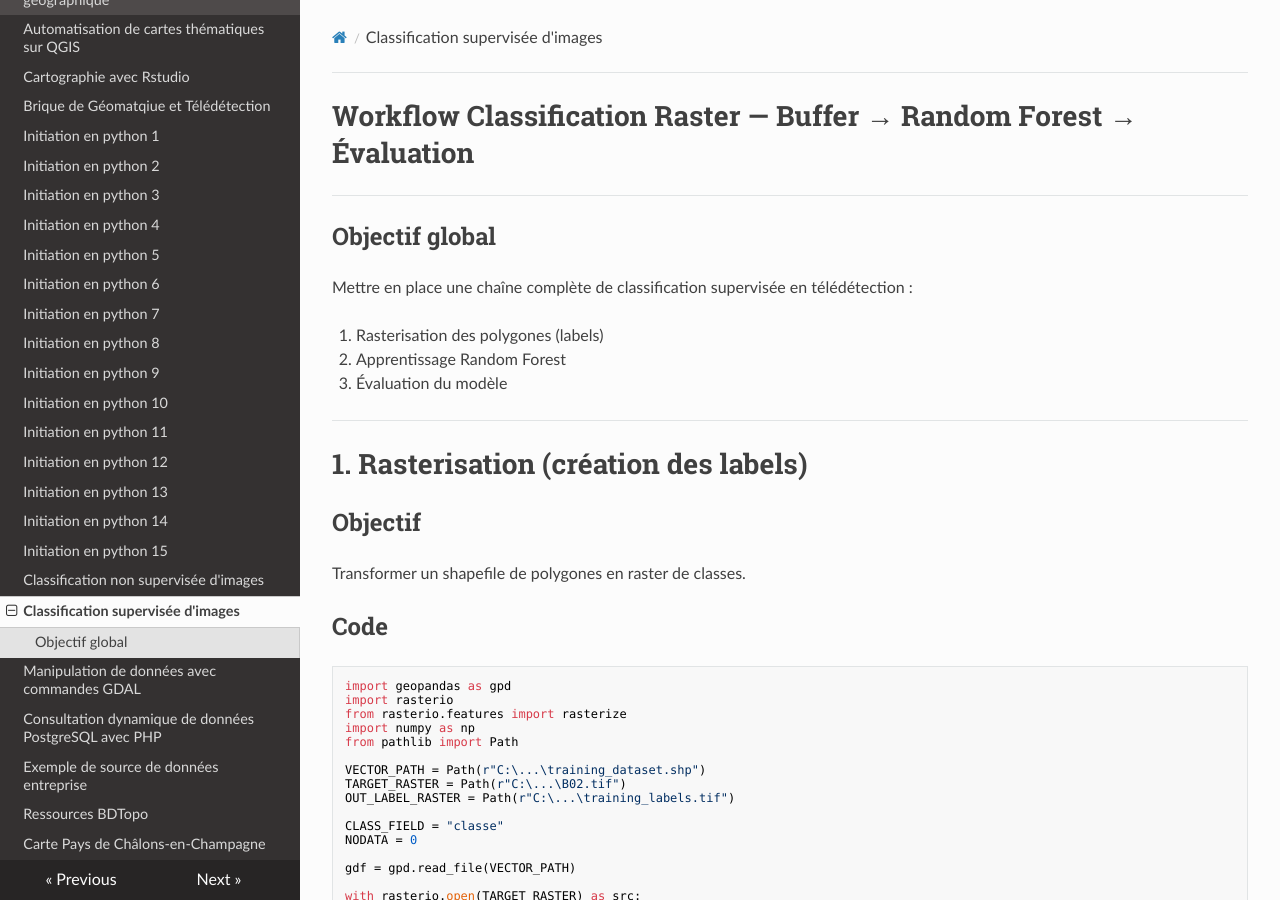
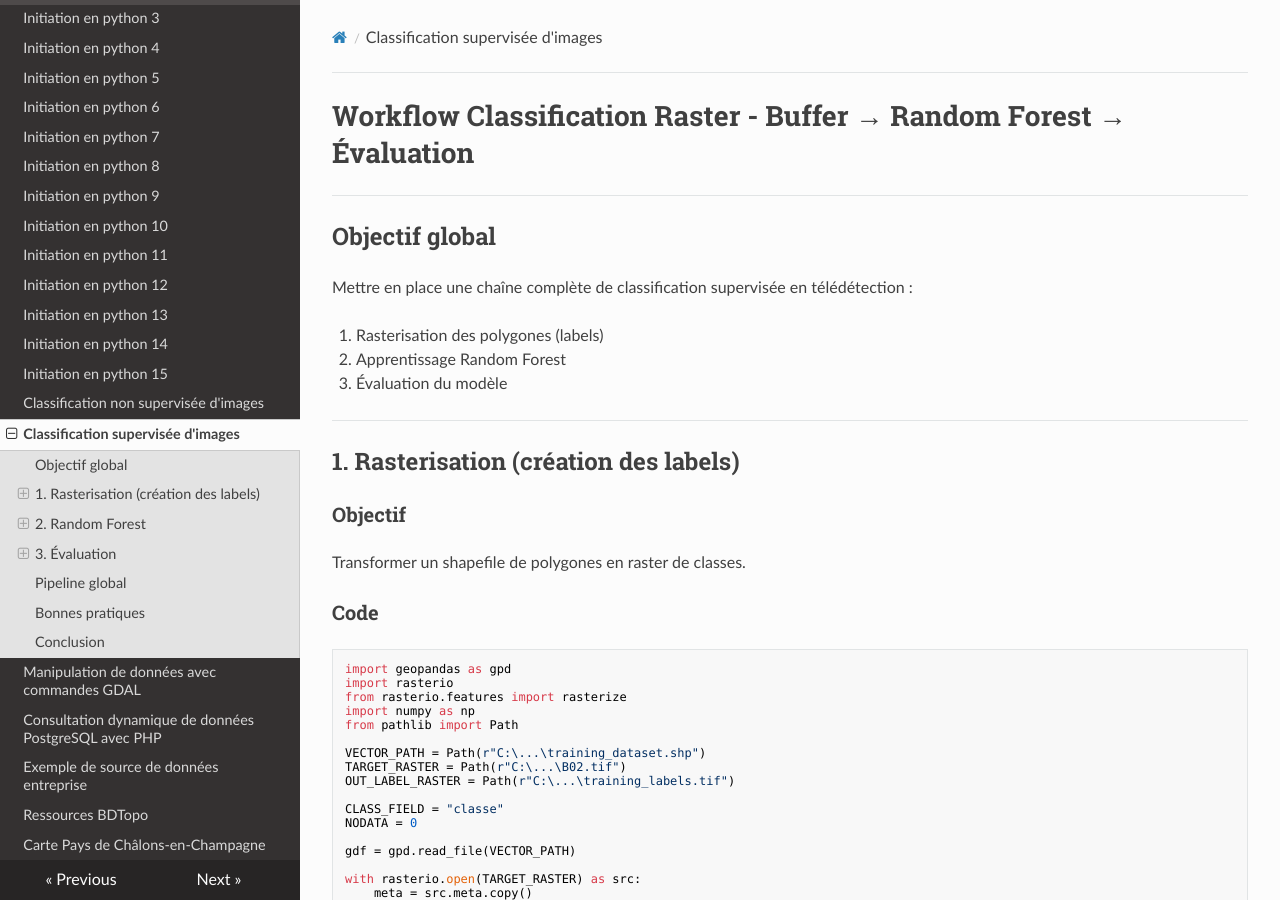
Before and after one commit to abdou123-guene/Site_de_documentation_geomatique, an MkDocs documentation site: the page built from docs/teledetection_cpgeom.md, in a window 1280 px wide and 900 px high. Built offline with MkDocs 1.6.1, drawn with Linux system fonts in a browser that asks for light colours; nearby versions of some CDN libraries; some of the changed text lies outside the part shown.

Commit message:
Update section headers to use proper formatting

````diff
--- a/docs/teledetection_cpgeom.md
+++ b/docs/teledetection_cpgeom.md
@@ -1,4 +1,4 @@
-# Workflow Classification Raster — Buffer → Random Forest → Évaluation
+# Workflow Classification Raster - Buffer → Random Forest → Évaluation
 ---
 
 ## Objectif global
@@ -10,12 +10,12 @@ Mettre en place une chaîne complète de classification supervisée en télédé
 
 ---
 
-# 1. Rasterisation (création des labels)
+## 1. Rasterisation (création des labels)
 
-## Objectif
+### Objectif
 Transformer un shapefile de polygones en raster de classes.
 
-## Code
+### Code
 ```python
 import geopandas as gpd
 import rasterio
@@ -62,12 +62,12 @@ Résultat : raster d’apprentissage
 
 ---
 
-# 2. Random Forest
+## 2. Random Forest
 
-## Objectif
+### Objectif
 Apprendre un modèle pour prédire la classe de chaque pixel
 
-## Code (simplifié et corrigé)
+### Code (simplifié et corrigé)
 ```python
 from pathlib import Path
 import rasterio
@@ -114,12 +114,12 @@ Résultat : modèle + classification
 
 ---
 
-# 3. Évaluation
+## 3. Évaluation
 
-## Objectif
+### Objectif
 Mesurer la performance du modèle
 
-## Code corrigé
+### Code corrigé
 ```python
 import numpy as np
 import geopandas as gpd
@@ -155,7 +155,7 @@ Résultat : matrice + accuracy
 
 ---
 
-# Pipeline global
+## Pipeline global
 
 ```
 Vecteur → Raster labels
@@ -171,7 +171,7 @@ Carte classifiée
 
 ---
 
-# Bonnes pratiques
+## Bonnes pratiques
 
 - vérifier projection (CRS)
 - supprimer NoData
@@ -180,7 +180,7 @@ Carte classifiée
 
 ---
 
-# Conclusion
+## Conclusion
 
 Ce pipeline est un standard en géomatique et télédétection.
 
````
